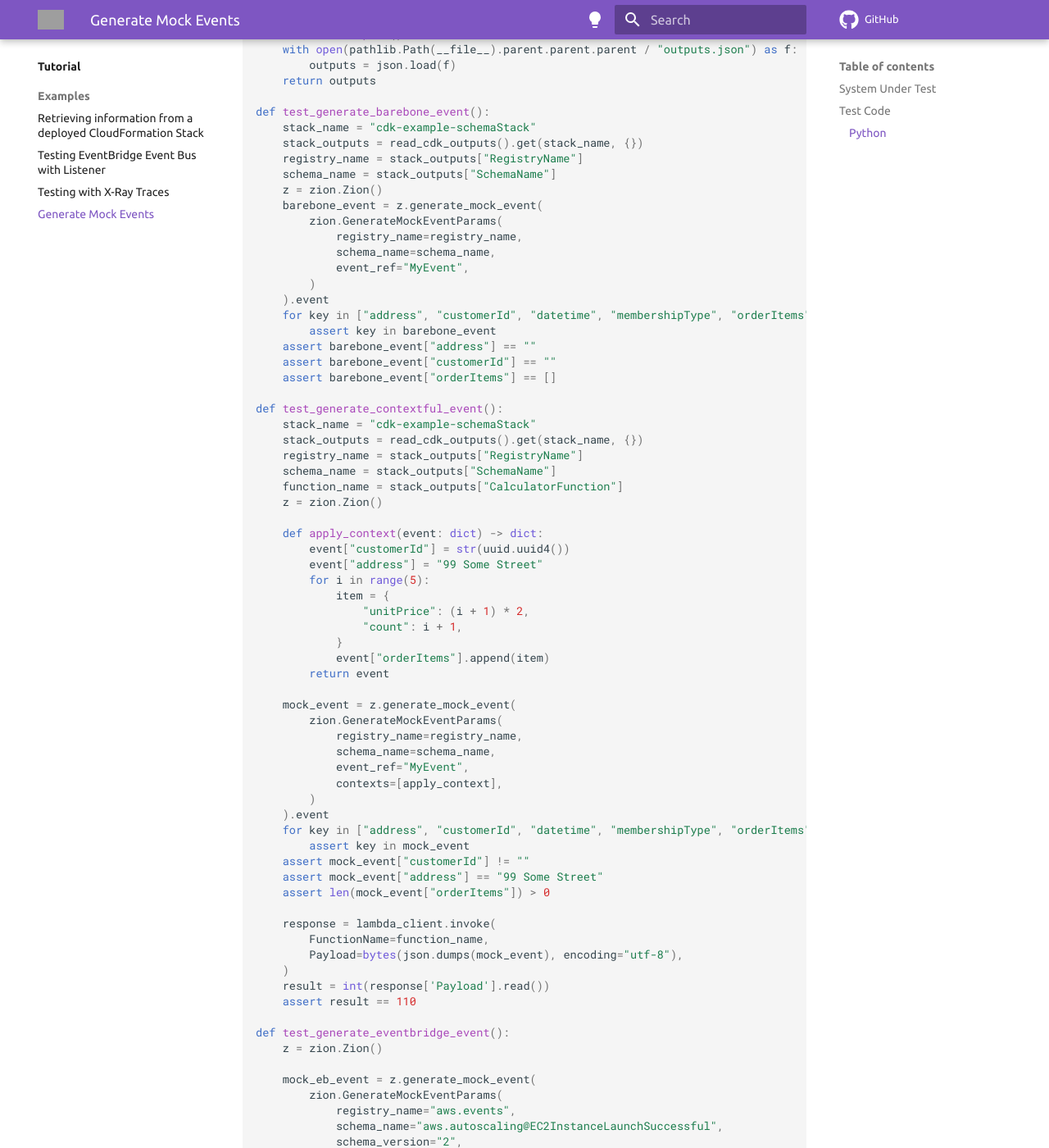
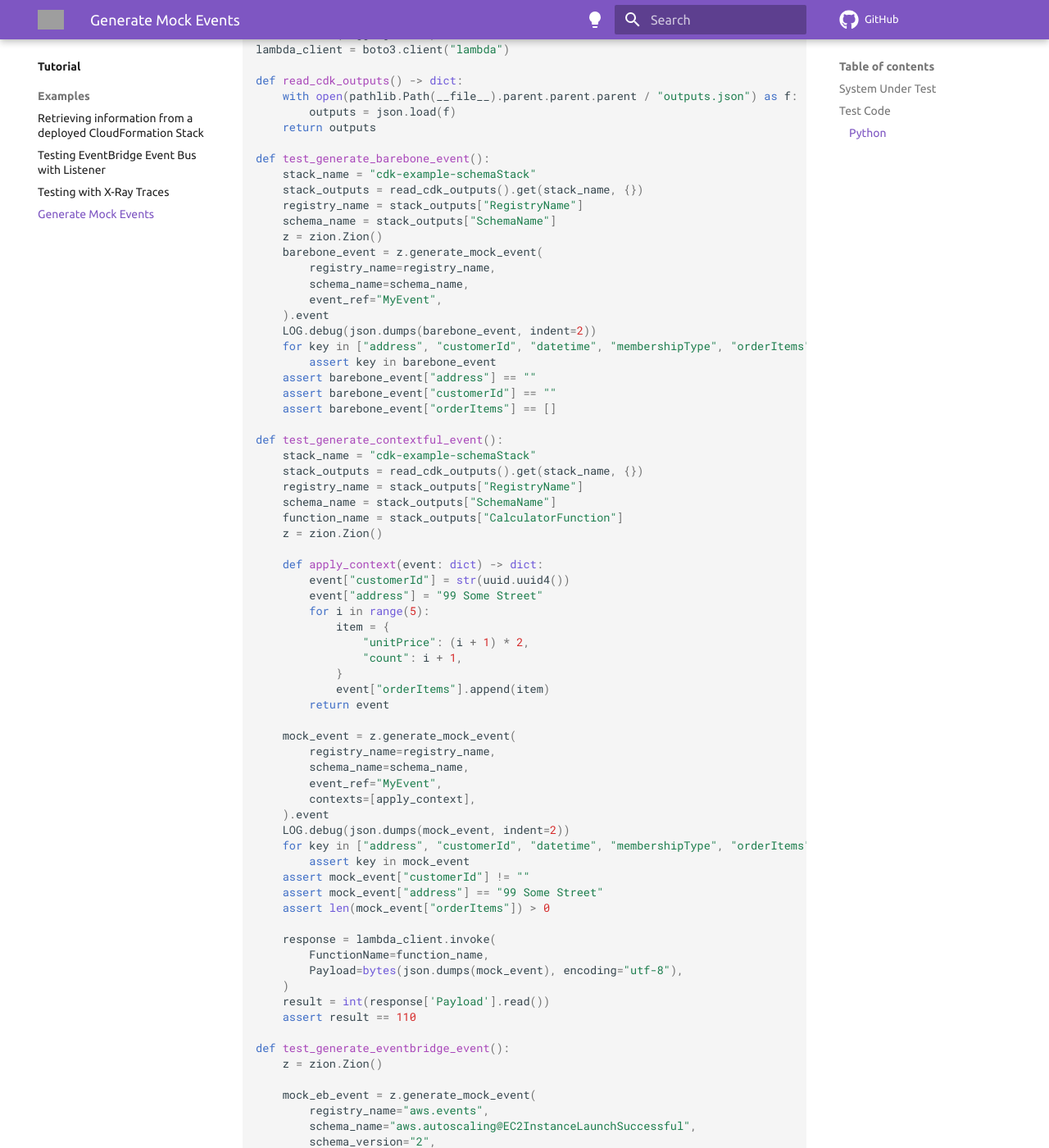
Before and after one commit to awslabs/aws-iatk, an MkDocs documentation site: the page built from docs/tutorial/examples/generate_mock_events.md, in a window 1280 px wide and 1400 px high, scrolled down 4531 px. Shown: the whole window at 82% size. Built offline with MkDocs 1.6.1 and Material for MkDocs 9.7.7, drawn with Linux system fonts in a browser that asks for light colours; comment, search, counter and statistics services are not loaded; the version menu is left out; some of the changed text lies outside the part shown; grey boxes are pictures that could not be loaded.

Commit message:
update examples for flattened method signatures

```diff
--- a/docs/tutorial/examples/generate_mock_events.md
+++ b/docs/tutorial/examples/generate_mock_events.md
@@ -216,12 +219,11 @@ def test_generate_barebone_event():
     schema_name = stack_outputs["SchemaName"]
     z = zion.Zion()
     barebone_event = z.generate_mock_event(
-        zion.GenerateMockEventParams(
-            registry_name=registry_name,
-            schema_name=schema_name,
-            event_ref="MyEvent",
-        )
+        registry_name=registry_name,
+        schema_name=schema_name,
+        event_ref="MyEvent",
     ).event
+    LOG.debug(json.dumps(barebone_event, indent=2))
     for key in ["address", "customerId", "datetime", "membershipType", "orderItems"]:
         assert key in barebone_event
     assert barebone_event["address"] == ""
@@ -248,13 +250,12 @@ def test_generate_contextful_event():
         return event
 
     mock_event = z.generate_mock_event(
-        zion.GenerateMockEventParams(
-            registry_name=registry_name,
-            schema_name=schema_name,
-            event_ref="MyEvent",
-            contexts=[apply_context],
-        )
+        registry_name=registry_name,
+        schema_name=schema_name,
+        event_ref="MyEvent",
+        contexts=[apply_context],
     ).event
+    LOG.debug(json.dumps(mock_event, indent=2))
     for key in ["address", "customerId", "datetime", "membershipType", "orderItems"]:
         assert key in mock_event
     assert mock_event["customerId"] != ""
@@ -272,15 +273,13 @@ def test_generate_eventbridge_event():
     z = zion.Zion()
 
     mock_eb_event = z.generate_mock_event(
-        zion.GenerateMockEventParams(
-            registry_name="aws.events",
-            schema_name="aws.autoscaling@EC2InstanceLaunchSuccessful",
-            schema_version="2",
-            event_ref="AWSEvent",
-            contexts=[eventbridge_event_context],
-        )
+        registry_name="aws.events",
+        schema_name="aws.autoscaling@EC2InstanceLaunchSuccessful",
+        schema_version="2",
+        event_ref="AWSEvent",
+        contexts=[eventbridge_event_context],
     ).event
-    LOG.debug(mock_eb_event)
+    LOG.debug(json.dumps(mock_eb_event, indent=2))
     for key in ["detail-type", "resources", "id", "source", "time", "detail", "region", "version", "account"]:
         assert key in mock_eb_event
     assert mock_eb_event["id"] != ""
```
Also changed, not shown: other parts of docs/tutorial/examples/generate_mock_events.md (+3 -0 lines), docs/tutorial/examples/eb_testing.md (+16 -26 lines), docs/tutorial/examples/retrieve_cfn_info.md (+5 -8 lines), docs/tutorial/examples/xray_testing.md (+4 -8 lines).
